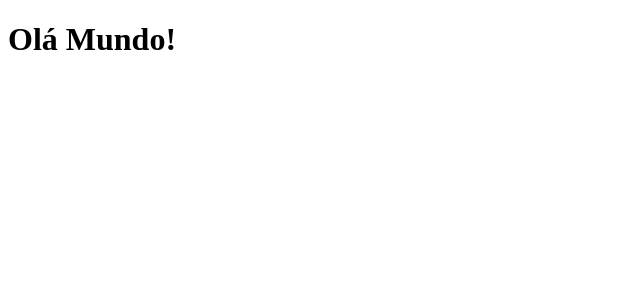
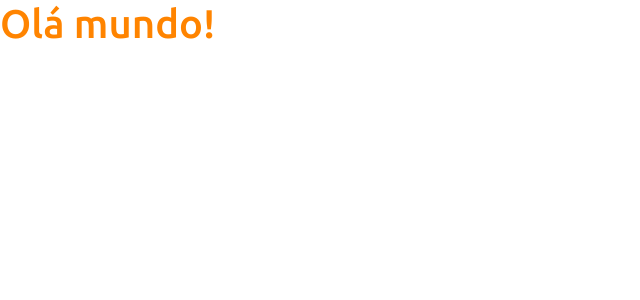
Before and after one commit to Ulisses-Gomes/Projeto-sds5, a React (Create React App) app in the folder frontend/: page / in a window 1280 px wide. Shown: the top 300 px of the page, without its empty margins (0-640 px from the left). Built offline with nearby package versions, Linux system fonts and the light colour scheme.

Commit message:
Bootstrap

```diff
--- a/frontend/package.json
+++ b/frontend/package.json
@@ -3,6 +3,9 @@
   "version": "0.1.0",
   "private": true,
   "dependencies": {
+    "3": "^2.1.0",
+    "-": "^0.0.1",
+    "@popperjs/core": "^2.10.2",
     "@testing-library/jest-dom": "^5.11.4",
     "@testing-library/react": "^11.1.0",
     "@testing-library/user-event": "^12.1.10",
@@ -10,6 +13,8 @@
     "@types/node": "^12.0.0",
     "@types/react": "^17.0.0",
     "@types/react-dom": "^17.0.0",
+    "bootstrap": "^5.1.3",
+    "jquery": "1.9.1",
     "react": "^17.0.2",
     "react-dom": "^17.0.2",
     "react-scripts": "4.0.3",
--- a/frontend/public/index.html
+++ b/frontend/public/index.html
@@ -6,8 +6,7 @@
     <meta name="viewport" content="width=device-width, initial-scale=1" />
     <meta name="theme-color" content="#000000" />
     <meta
-      name="description"
-      content="Este app foi desenvolvido na Semana Spring React"
+      name="description" content="Este app foi desenvolvido na Semana Spring React"
     />
     <title>DSVendas</title>
   </head>
--- a/frontend/src/App.tsx
+++ b/frontend/src/App.tsx
@@ -1,7 +1,7 @@
 function App() {
   return (
     <div>
-      <h1>Olá Mundo!</h1>
+      <h1 className= "text-primary">Olá mundo!</h1>
     </div>
   );
 }
--- /dev/null
+++ b/frontend/src/assets/css/styles.css
@@ -0,0 +1,32 @@
+@import url('https://fonts.googleapis.com/css2?family=Ubuntu:wght@300;400;500;700&display=swap');
+:root {
+    --color-primary: #FF8400;
+}
+
+html, body {
+    height: 100%;
+    font-family: "Ubuntu", sans-serif;
+}
+
+#root {
+    display: flex;
+    flex-direction: column;
+    height: 100%;
+}
+
+.content {
+    flex: 1 0 auto;
+}
+
+.footer {
+    flex-shrink: 0;
+    text-align: center;
+}
+
+.bg-primary {
+    background-color: var(--color-primary) !important;
+}
+
+.text-primary {
+    color: var(--color-primary) !important;
+}
--- a/frontend/src/index.tsx
+++ b/frontend/src/index.tsx
@@ -1,6 +1,9 @@
 import React from 'react';
 import ReactDOM from 'react-dom';
+import 'bootstrap/dist/css/bootstrap.css';
+import 'assets/css/styles.css';
 import App from './App';
+
 
 ReactDOM.render(
   <React.StrictMode>
```
Also changed, not shown: 1 other file (tests, documents, lock files or other folders).
